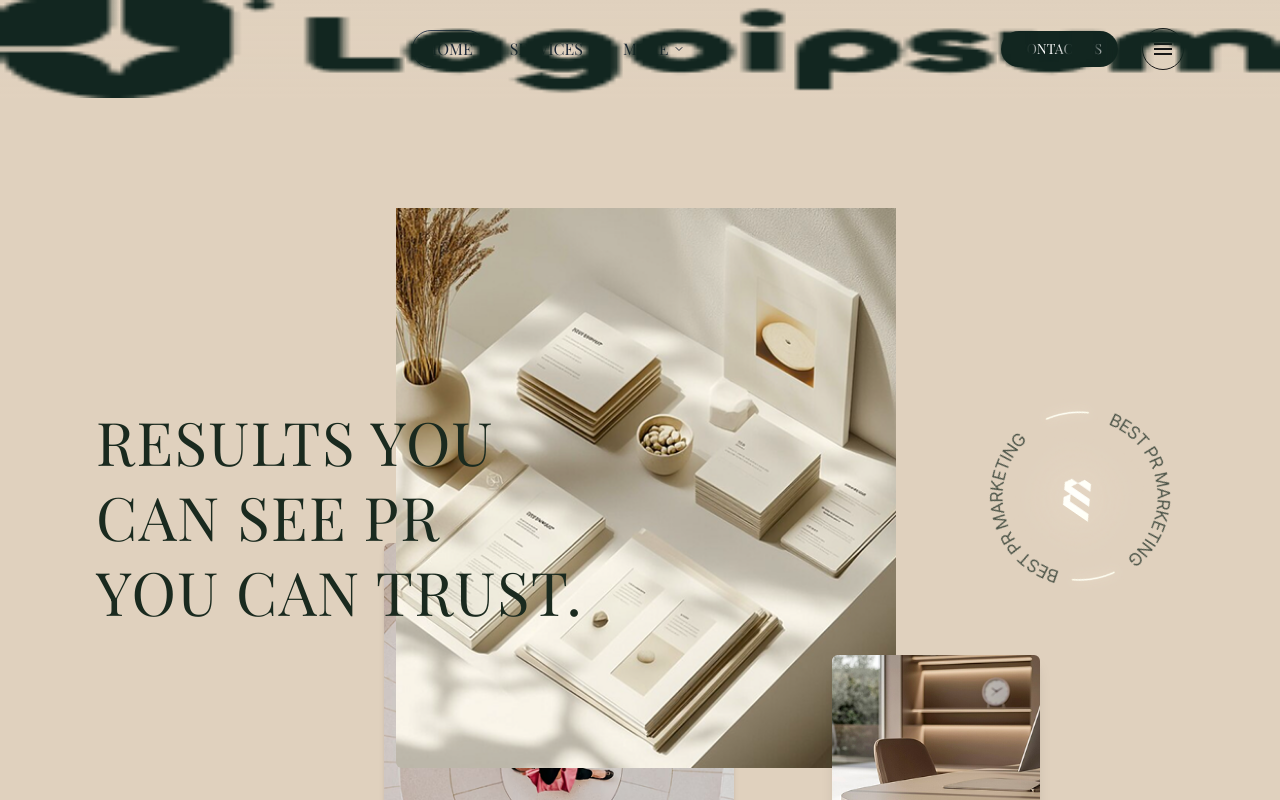
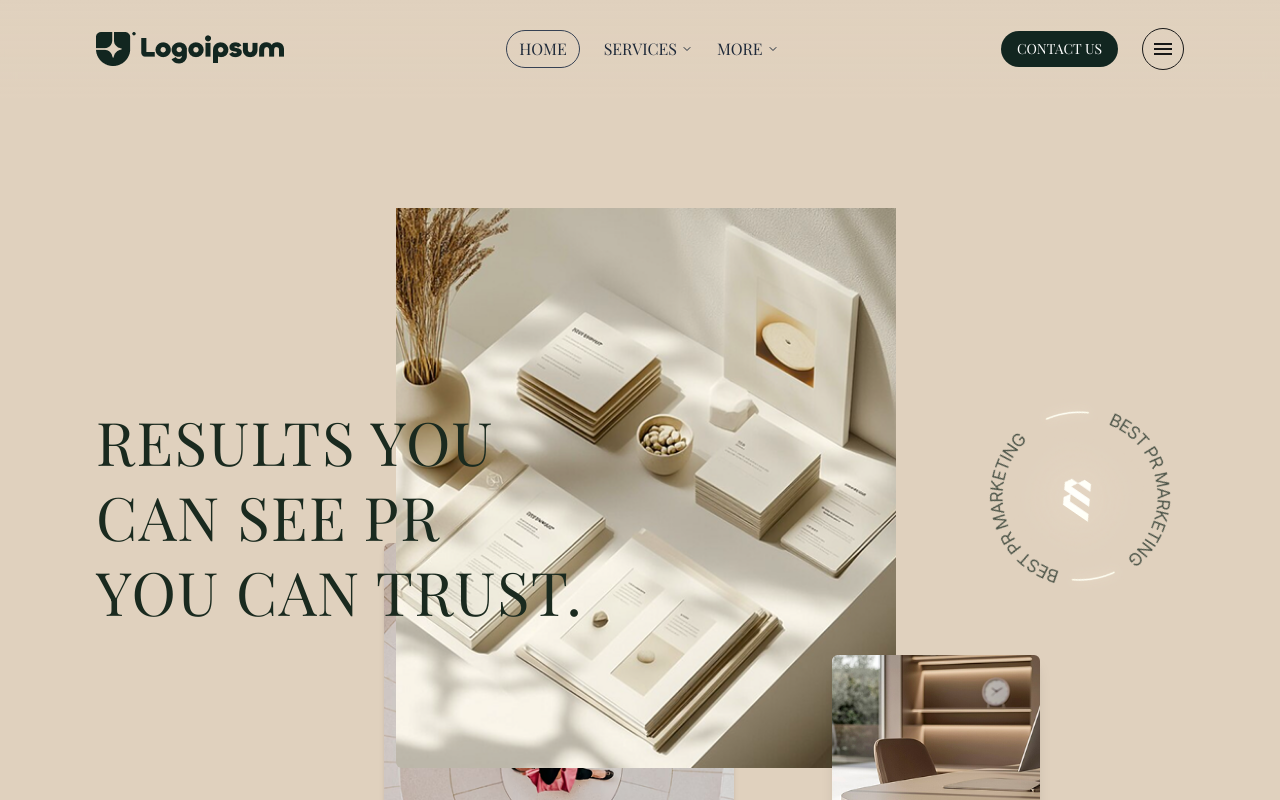
Before and after one commit to MahmudulMahi/test, a Next.js app: page / in a window 1280 px wide. Shown: the top 800 px of the page. Built offline with nearby package versions, Linux system fonts and the light colour scheme.

Commit message:
logo problem fixed

```diff
--- a/components/navber.tsx
+++ b/components/navber.tsx
@@ -1,3 +1,5 @@
+
+
 "use client";
 import { useEffect, useState } from "react";
 import Image from "next/image";
@@ -25,15 +27,18 @@ export default function Navbar() {
       }}
     >
       <div className="max-w-[1440px] mx-auto px-4  md:px-6 lg:px-24 py-3 flex items-center justify-between h-[80px] md:h-[98px]">
+
         <div className="flex items-center space-x-2">
           {/* logo */}
           <Image
             src="/logo/logo.png"
             alt="Logo"
-            fill
+            width={188}
+            height={32}
             className="w-[120px] sm:w-[150px] md:w-[188px] h-auto"
           />
         </div>
+
 
         <div className="hidden md:flex items-center space-x-6 text-[16px] text-gray-800 ">
           <button className="border border-gray-700 rounded-full px-3 py-1.5 hover:bg-gray-200 transition">
@@ -51,10 +56,12 @@ export default function Navbar() {
           </div>
         </div>
 
+
         <div className="flex items-center space-x-3 sm:space-x-6">
           <button className="bg-[#122620] text-white px-4 py-2 rounded-full text-xs md:text-sm hover:bg-[#10382a] transition whitespace-nowrap">
             CONTACT US
           </button>
+
 
           <button
             className="p-2 border border-gray-700 rounded-full md:hidden"
@@ -63,11 +70,13 @@ export default function Navbar() {
             <FiMenu />
           </button>
 
+
           <div className="hidden md:block border rounded-full p-2">
             <IoMenuSharp className="text-2xl" />
           </div>
         </div>
       </div>
+
 
       {menuOpen && (
         <div className="absolute top-[80px] right-4 bg-white border rounded-md shadow-md p-4 md:hidden w-[200px]">
```
